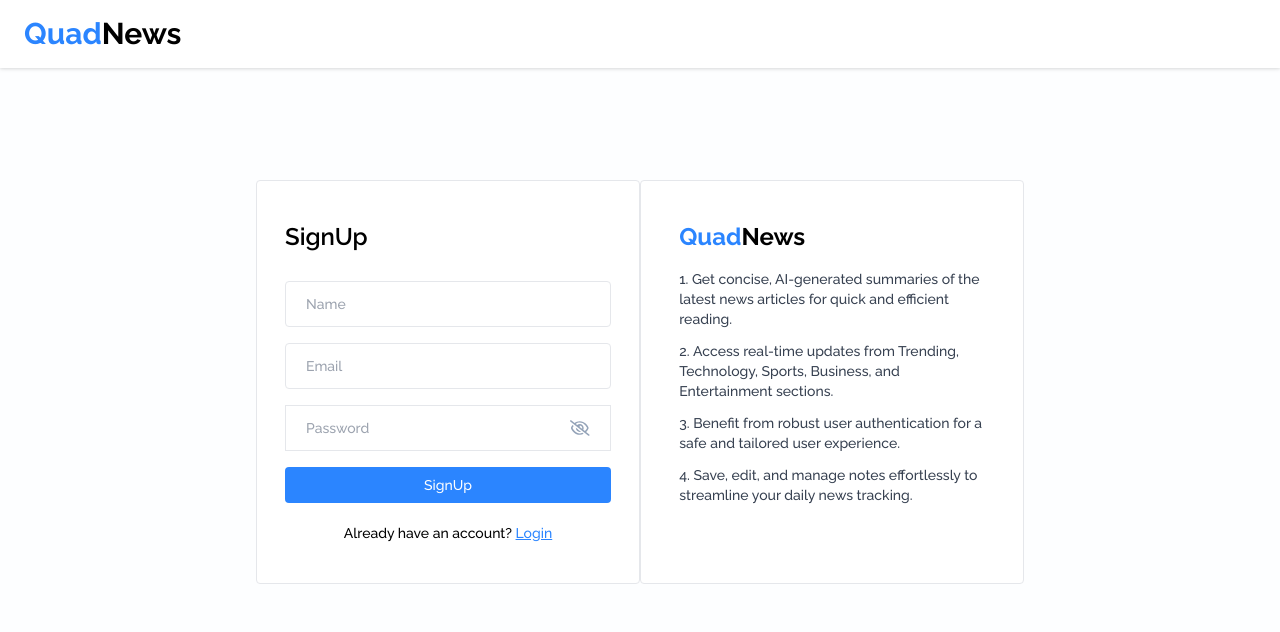
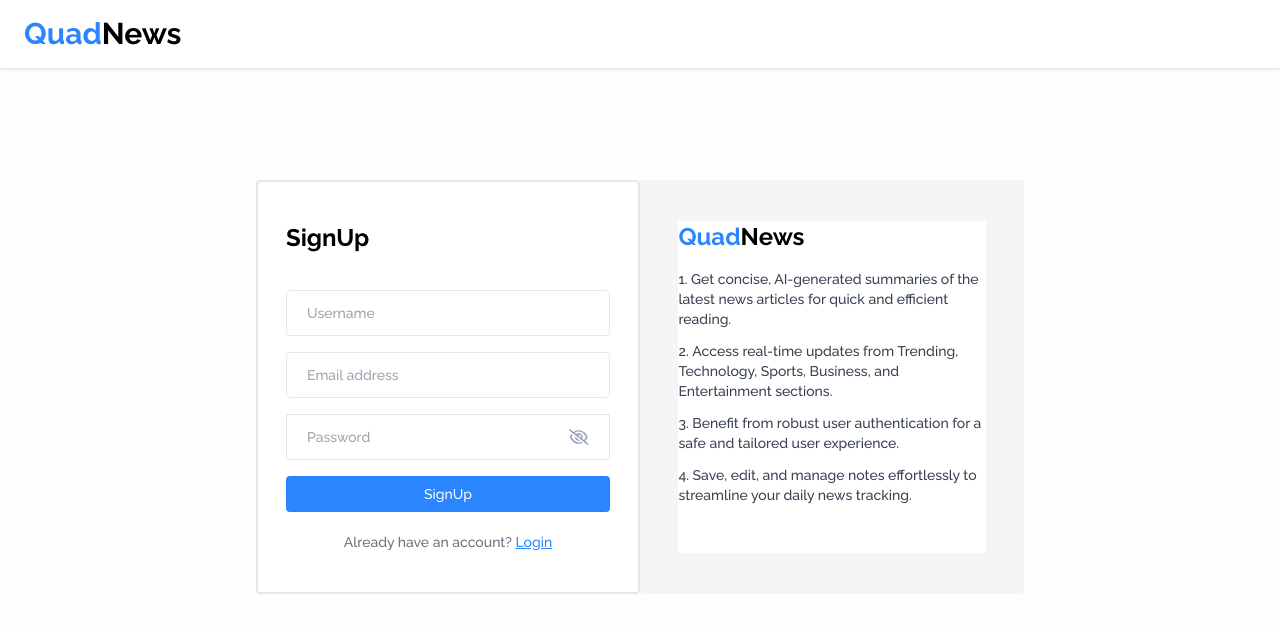
Before and after one commit to Harshdeep-Singh2004/QuadNews-India, a React (Vite) app in the folder frontend/quadnews-app/: page /signUp in a window 1280 px wide. Shown: the top 632 px of the page. Built offline with nearby package versions, Linux system fonts and the light colour scheme.

Commit message:
Update SignUp.jsx

```diff
--- a/frontend/quadnews-app/src/pages/SignUp/SignUp.jsx
+++ b/frontend/quadnews-app/src/pages/SignUp/SignUp.jsx
@@ -66,14 +66,14 @@ const SignUp = () => {
         <>
             <Navbar></Navbar>
             <div className="flex items-center justify-center items-stretch mt-28">
-                <div className="w-96 border rounded bg-white px-7 py-10">
+                <div className="w-96 border-2 rounded bg-white px-7 py-10">
                     <form onSubmit={handleSignUp}>
 
-                        <h4 className='text-2xl mb-7 font-semibold'>SignUp</h4>
+                        <h4 className='text-2xl mb-9 font-bold'>SignUp</h4>
 
                         <input
                             type="text"
-                            placeholder="Name"
+                            placeholder="Username"
                             className="input-box"
                             value={name}
                             onChange={(e) => setName(e.target.value)}
@@ -81,7 +81,7 @@ const SignUp = () => {
 
                         <input
                             type="text"
-                            placeholder="Email"
+                            placeholder="Email address"
                             className="input-box"
                             value={email}
                             onChange={(e) => setEmail(e.target.value)}
@@ -96,13 +96,13 @@ const SignUp = () => {
 
                         <button type="submit" className="btn-primary">SignUp</button>
 
-                        <p className="text-sm text-center mt-4">Already have an account?{" "}
+                        <p className="text-sm text-center mt-4 text-gray-500">Already have an account?{" "}
                             <Link to="/login" className="font-medium text-primary underline">Login</Link>
                         </p>
 
                     </form>
                 </div>
-                <div className="w-96 border rounded bg-white flex items-center justify-center">
+                <div className="w-96 rounded bg-[#f5f5f5] flex items-center justify-center">
                     <Intro></Intro>
                 </div>
             </div>
```
